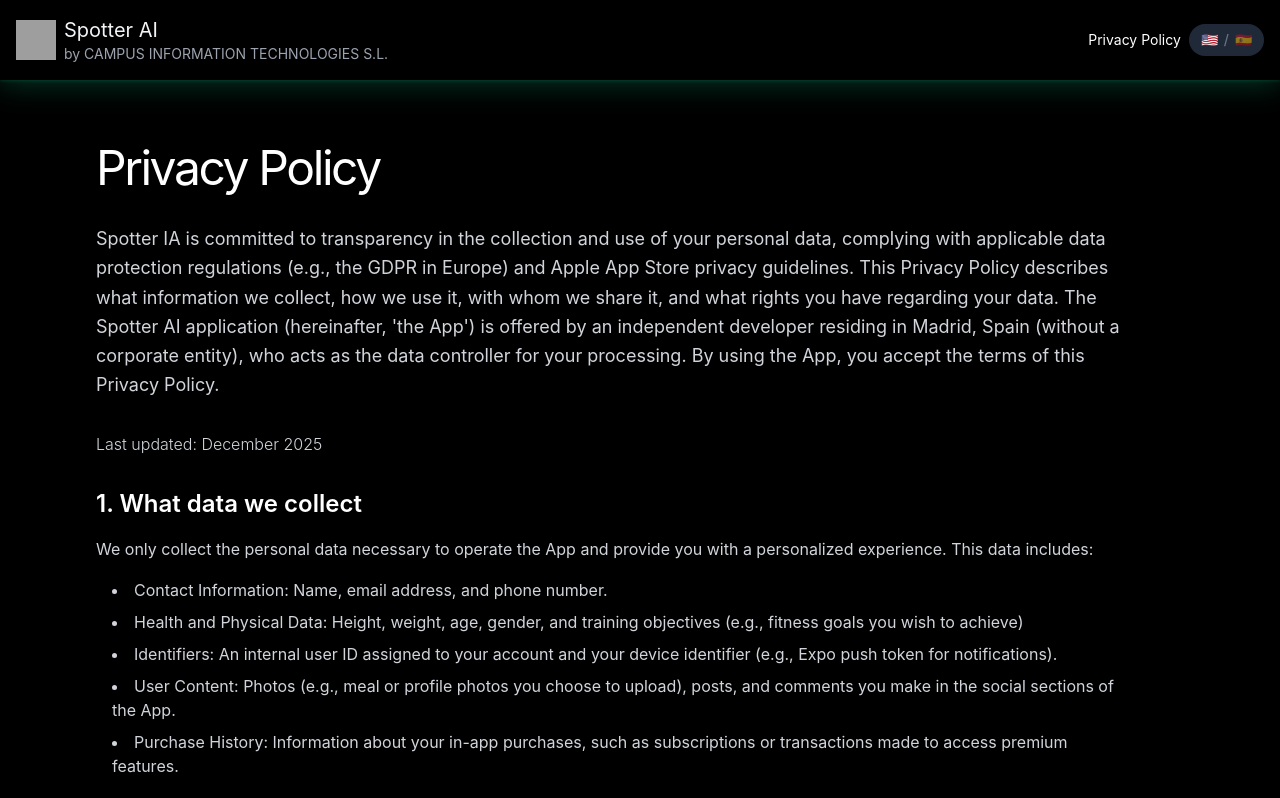
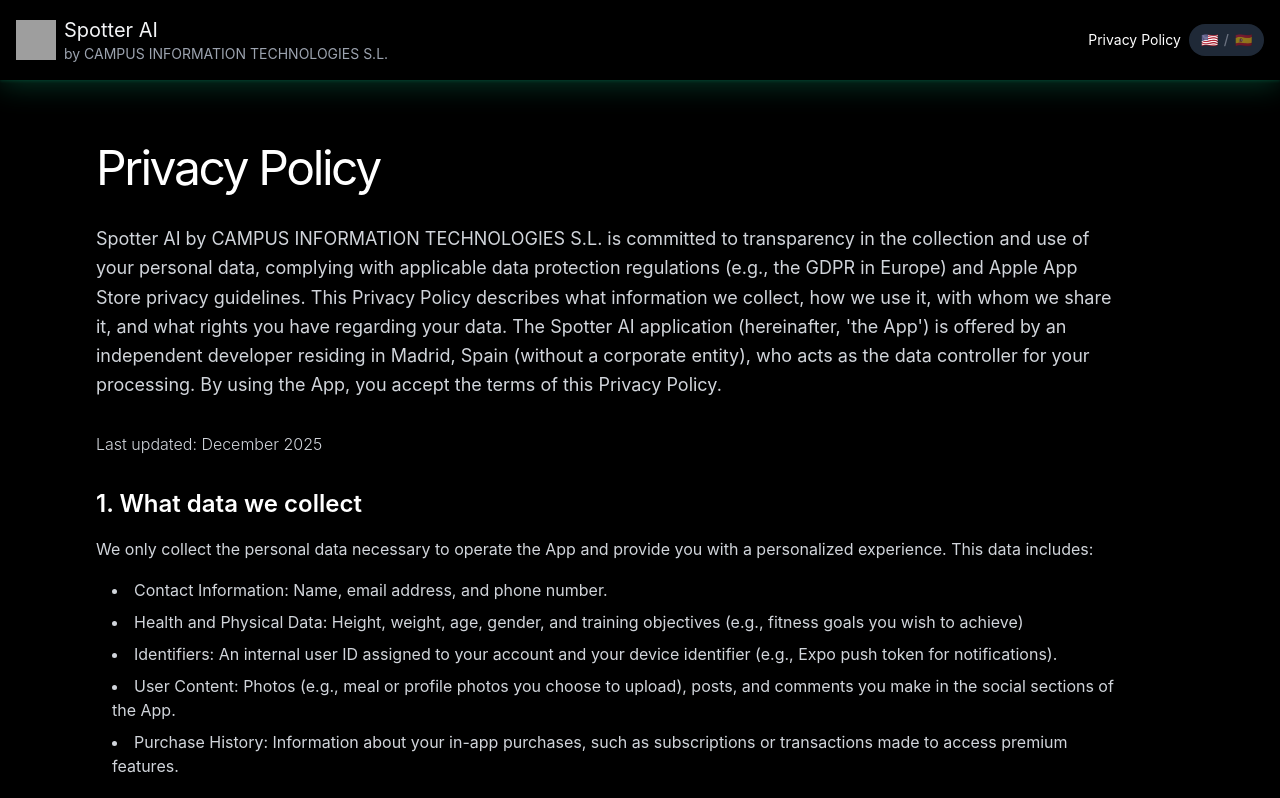
Before and after one commit to Spotter-AI-App/web-spotter, a Next.js app: page /policy in a window 1280 px wide. Shown: the top 798 px of the page. Built offline with nearby package versions, Linux system fonts and the light colour scheme; grey boxes are pictures that could not be loaded.

Commit message:
Add business name

```diff
--- a/translations/policy.ts
+++ b/translations/policy.ts
@@ -1,7 +1,7 @@
 export const policyTranslations = {
   en: {
     title: "Privacy Policy",
-    subtitle: "Spotter IA is committed to transparency in the collection and use of your personal data, complying with applicable data protection regulations (e.g., the GDPR in Europe) and Apple App Store privacy guidelines. This Privacy Policy describes what information we collect, how we use it, with whom we share it, and what rights you have regarding your data. The Spotter AI application (hereinafter, 'the App') is offered by an independent developer residing in Madrid, Spain (without a corporate entity), who acts as the data controller for your processing. By using the App, you accept the terms of this Privacy Policy.",
+    subtitle: "Spotter AI by CAMPUS INFORMATION TECHNOLOGIES S.L. is committed to transparency in the collection and use of your personal data, complying with applicable data protection regulations (e.g., the GDPR in Europe) and Apple App Store privacy guidelines. This Privacy Policy describes what information we collect, how we use it, with whom we share it, and what rights you have regarding your data. The Spotter AI application (hereinafter, 'the App') is offered by an independent developer residing in Madrid, Spain (without a corporate entity), who acts as the data controller for your processing. By using the App, you accept the terms of this Privacy Policy.",
     lastUpdated: "December 2025",
     lastUpdatedLabel: "Last updated:",
     contactTitle: "Contact",
@@ -80,7 +80,7 @@
   },
   es: {
     title: "Política de Privacidad",
-    subtitle: "Spotter IA está comprometido con la transparencia en la recopilación y uso de tus datos personales, cumpliendo con las regulaciones de protección de datos aplicables (por ejemplo, el RGPD en Europa) y las directrices de privacidad de la App Store de Apple. Esta Política de Privacidad describe qué información recopilamos, cómo la usamos, con quién la compartimos y qué derechos tienes respecto a tus datos. La aplicación Spotter AI (en adelante, 'la App') es ofrecida por un desarrollador independiente residente en Madrid, España (sin entidad corporativa), quien actúa como responsable del tratamiento de tus datos. Al usar la App, aceptas los términos de esta Política de Privacidad.",
+    subtitle: "Spotter AI by CAMPUS INFORMATION TECHNOLOGIES S.L. está comprometido con la transparencia en la recopilación y uso de tus datos personales, cumpliendo con las regulaciones de protección de datos aplicables (por ejemplo, el RGPD en Europa) y las directrices de privacidad de la App Store de Apple. Esta Política de Privacidad describe qué información recopilamos, cómo la usamos, con quién la compartimos y qué derechos tienes respecto a tus datos. La aplicación Spotter AI (en adelante, 'la App') es ofrecida por un desarrollador independiente residente en Madrid, España (sin entidad corporativa), quien actúa como responsable del tratamiento de tus datos. Al usar la App, aceptas los términos de esta Política de Privacidad.",
     lastUpdated: "Diciembre 2025",
     lastUpdatedLabel: "Última actualización:",
     contactTitle: "Contacto",
```
